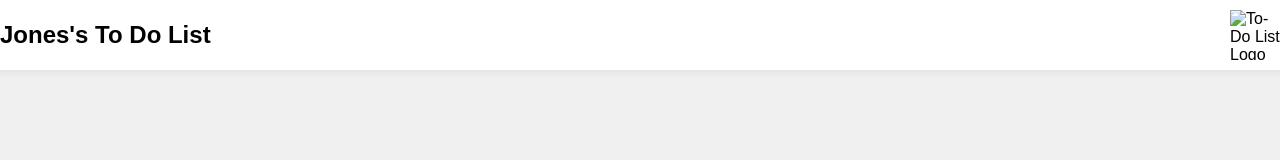
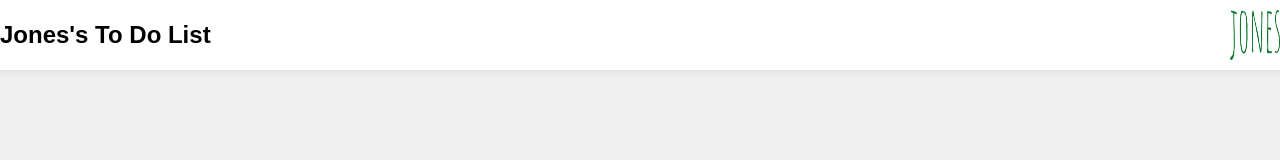
Before and after one commit to jonesthalacmi/m293_project_jones, a plain HTML site: page index.html in a window 1280 px wide. Shown: the top 160 px of the page. Drawn offline with Linux system fonts and the light colour scheme.

Commit message:
Added Logo

```diff
--- a/index.html
+++ b/index.html
@@ -265,7 +265,7 @@
     <header>
         <div class="header-content">
             <h1>Jones's To Do List</h1>
-            <img src="logotodolist.jpg" alt="To-Do List Logo" class="logo">
+            <img src="joneslogo.png" alt="To-Do List Logo" class="logo">
         </div>
     </header>
     <div class="main-container">
```
Also changed, not shown: joneslogo.png (added).
